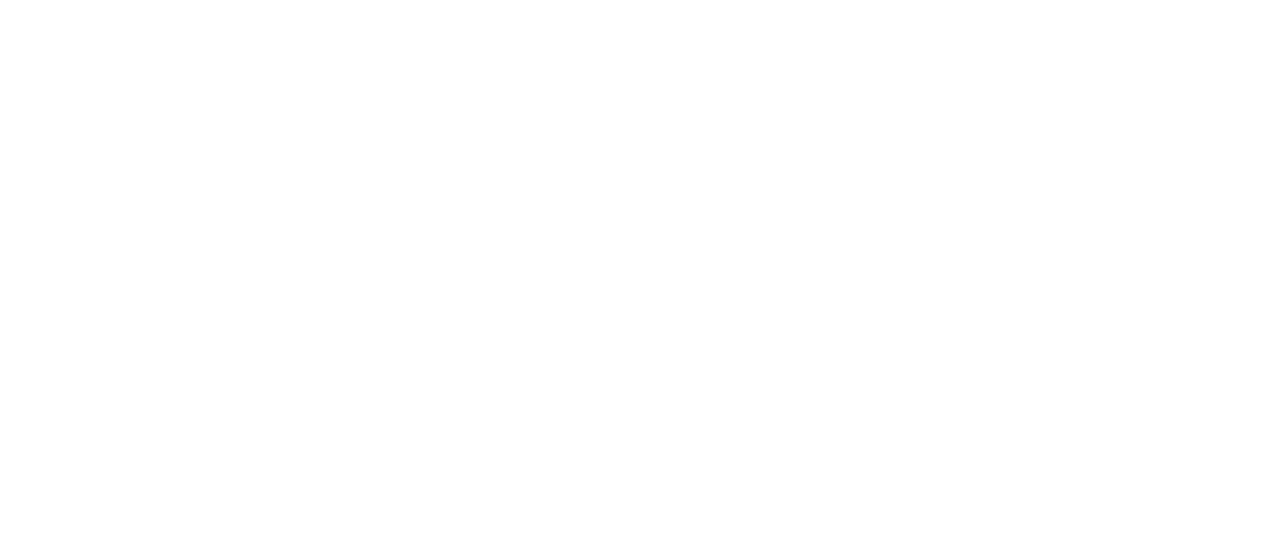
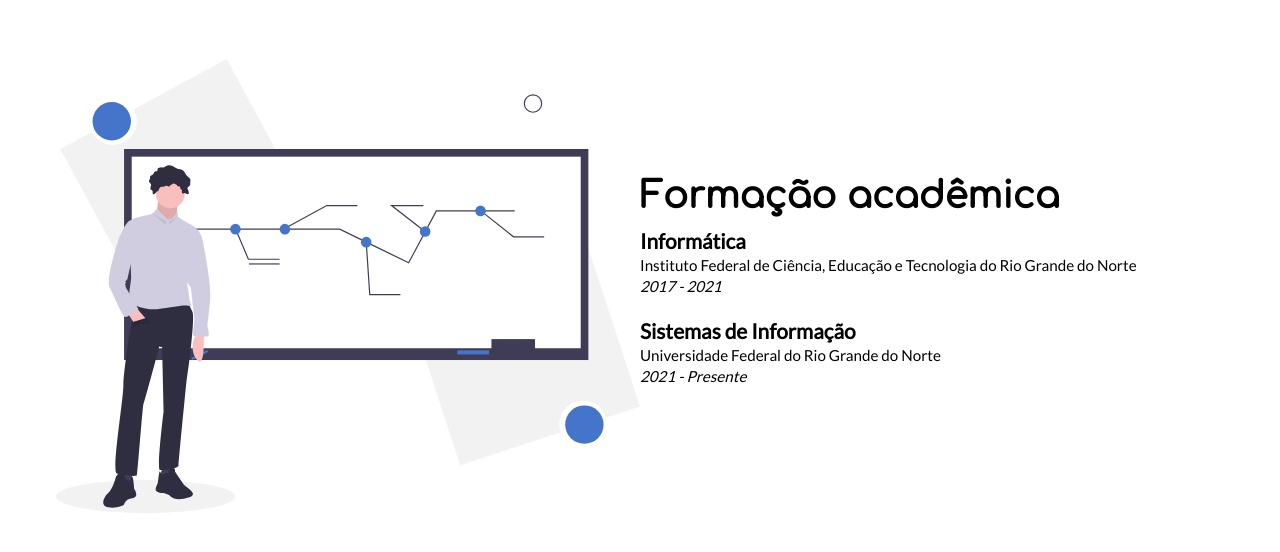
Before and after one commit to br-adriel/site, a React (Create React App) app: page / in a window 1280 px wide. Shown: the part 914-1466 px from the top of the page. Before the commit the page ends 800 px from the top, so only its background shows below. Built offline with nearby package versions, Linux system fonts and the light colour scheme.

Commit message:
Adiciona sessao de formacao

```diff
--- a/src/App.js
+++ b/src/App.js
@@ -1,8 +1,14 @@
 import "./App.css";
 import Home from "./components/Home";
+import Formacao from "./components/Formacao";
 
 function App() {
-  return <Home />;
+  return (
+    <>
+      <Home />
+      <Formacao />
+    </>
+  );
 }
 
 export default App;
--- /dev/null
+++ b/src/components/Formacao.js
@@ -0,0 +1,47 @@
+import ItemFormacao from "./ItemFormacao";
+import Section from "./Section";
+import imgFormacao from "./../img/formacao.svg";
+
+const Formacao = () => {
+  const formacoes = [
+    {
+      curso: "Informática",
+      instituicao:
+        "Instituto Federal de Ciência, Educação e Tecnologia do Rio Grande do Norte",
+      inicio: "2017",
+      fim: "2021",
+    },
+    {
+      curso: "Sistemas de Informação",
+      instituicao: "Universidade Federal do Rio Grande do Norte",
+      inicio: "2021",
+      fim: "Presente",
+    },
+  ];
+  const renderizarFormacoes = (formacao, i) => {
+    return (
+      <ItemFormacao
+        key={i}
+        curso={formacao.curso}
+        instituicao={formacao.instituicao}
+        inicio={formacao.inicio}
+        fim={formacao.fim}
+      />
+    );
+  };
+  return (
+    <>
+      <Section id="formacao" colReverse={true}>
+        <div>
+          <img src={imgFormacao} alt="" />
+        </div>
+        <div>
+          <h2>Formação acadêmica</h2>
+          {formacoes.map(renderizarFormacoes)}
+        </div>
+      </Section>
+    </>
+  );
+};
+
+export default Formacao;
```
Also changed, not shown: src/img/formacao.svg (added).
